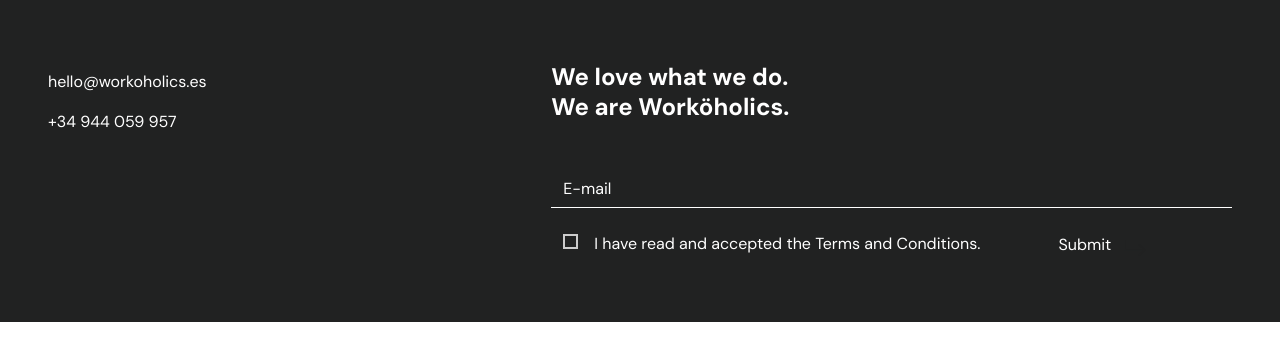
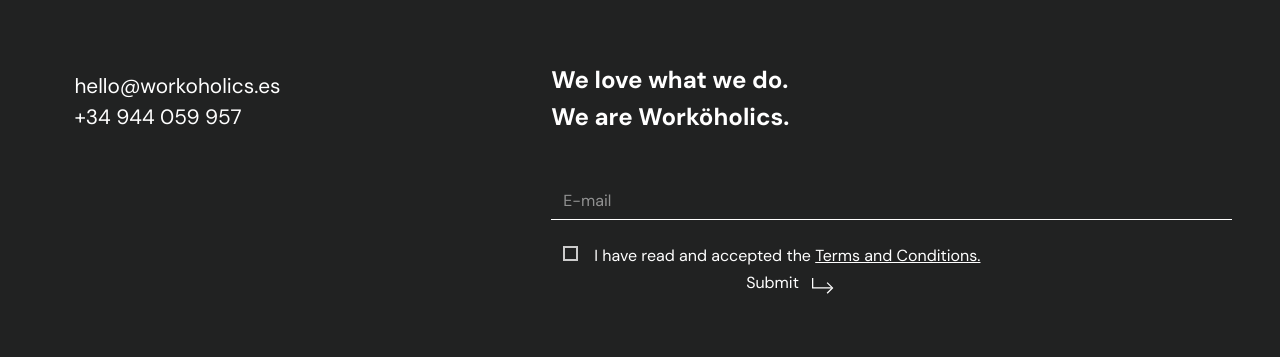
Before and after one commit to andreabr4/prueba_workoholics, a React (Vite) app: page / in a window 1280 px wide. Shown: the part 2597-2954 px from the top of the page. Before the commit the page ends 2919 px from the top, so only its background shows below. Built offline with nearby package versions, Linux system fonts and the light colour scheme.

Commit message:
Finish footer + include some effects on hover + create first keyframe

```diff
--- /dev/null
+++ b/src/_keyframes.scss
@@ -0,0 +1,5 @@
+  @keyframes shake {
+    0%, 100% { transform: translateX(0); }
+    25% { transform: translateX(-5px); }
+    75% { transform: translateX(5px); }
+  }
--- a/src/components/Footer.tsx
+++ b/src/components/Footer.tsx
@@ -4,8 +4,12 @@
       <div className="container-fluid footer-container p-5" >
         <div className="row mt-4">
           <div className="col-5 contact-information">
-            <p>hello@workoholics.es</p>
-            <p>+34 944 059 957</p>
+            <div className="row">
+            <a href="mailto:hello@workoholics.es">hello@workoholics.es</a>
+            </div>
+            <div className="row">
+            <a href="tel:+34 944 059 957">+34 944 059 957</a>
+            </div>
           </div>
 
           <div className="col-7">
@@ -33,7 +37,8 @@
                     id="privacy"
                   />
                   <label className="form-check-label ms-3" htmlFor="privacy">
-                    I have read and accepted the Terms and Conditions.
+                    {"I have read and accepted the "}
+                    <a href="" className="privacy-link">Terms and Conditions.</a>
                   </label>
                   </div>
                   <div className="col-auto ms-5">
@@ -46,12 +51,12 @@
                   >
                     <path
                       d="M1 0v15.5h29.808"
-                      className="black-stroke"
+                      className="white-stroke"
                       stroke-width="2"
                     ></path>
                     <path
                       d="M23.654 7.154L32 15.5l-8.346 8.346"
-                      className="black-stroke"
+                      className="white-stroke"
                       stroke-width="2"
                     ></path>
                   </svg>
--- a/src/style.scss
+++ b/src/style.scss
@@ -1,5 +1,6 @@
 @import "./variables";
 @import "./mixins";
+@import "./keyframes";
 @import "../node_modules/bootstrap/scss/bootstrap.scss";
 
 body {
@@ -18,10 +19,15 @@
 .navbarMenu {
   @include content-right;
   width: 100%;
+
+  span{
+    transition: opacity 0.3s;
+    &:hover {
+      opacity: 0.6;
+      color: $primary-color;
+    }
+  }
 }
-
-
-
 
 .title-mug {
   position: absolute;
@@ -60,7 +66,7 @@
 
 .title_container {
   display: flex;
-  position:relative;
+  position: relative;
   flex-direction: column;
   width: 95vw;
   @include no-horizontal-overflow;
@@ -74,6 +80,11 @@
   p {
     transform: rotate(90deg);
   }
+
+    &:hover {
+      animation: shake 0.5s ease;
+    }
+
 }
 
 .contact-line {
@@ -103,8 +114,8 @@
   font-size: 1.7rem;
 }
 
-.tshirt-information{
-margin-top: -53vh;
+.tshirt-information {
+  margin-top: -53vh;
 }
 
 .tshirt-title {
@@ -147,11 +158,11 @@
   background: none;
   border: none;
 
-  p{
+  p {
     margin-right: 1rem;
   }
 
-  svg{
+  svg {
     height: 1em;
     width: auto;
     margin-top: -1.5vh;
@@ -174,30 +185,37 @@
   }
 }
 
-.black-stroke{
+.black-stroke {
   stroke: $secondary-color;
 }
 
-.footer-container{
+.footer-container {
   background-color: $secondary-color;
   z-index: 10;
 }
 
-.contact-information{
+.contact-information {
   @include font-white;
+  font-size: 1.3rem;
+  padding-left: 3vw;
+
+  a {
+    @include color-inherit;
+    text-decoration: none;
+  }
 }
 
-.footer-slogan{
+.footer-slogan {
   @include bold-font;
   @include font-white;
-  line-height: 0.6em;
-  font-size: 1.5em;
+  line-height: 1.3rem;
+  font-size: 1.5rem;
   margin-bottom: 7vh;
 }
 
-.footer-form{
+.footer-form {
   @include font-white;
-  border-bottom:  0.1vh solid #FFF;
+  border-bottom: 0.1vh solid #fff;
   background: none;
   border-top: none;
   border-left: none;
@@ -206,10 +224,18 @@
 
   &::placeholder {
     @include font-white;
+    opacity: 0.5;
+  }
+
+  &:focus {
+    @include font-white;
+    border-bottom-color: $primary-color;
+    background: none;
+    box-shadow: none;
   }
 }
 
-.form-check-privacy{
+.form-check-privacy {
   -webkit-appearance: none;
   -moz-appearance: none;
   appearance: none;
@@ -220,24 +246,45 @@
   transition: background-color 0.2s, border-color 0.2s;
 }
 
-.form-check-label{
+.form-check-label {
   @include font-white;
 }
 
-.form-check-privacy:checked{
+.form-check-privacy:checked {
   background-color: $primary-color;
-
 }
 
-.footer-submit-btn{
+.privacy-link {
+  @include color-inherit;
+}
+
+.form-check-label a:hover {
+  color: $primary-color;
+  text-decoration: none;
+}
+
+.footer-submit-btn {
   @include font-white;
   background: none;
   border: none;
+  margin-left: 11vw;
+  transition: transform 0.3s;
 
-  svg{
-    height: 1em;
+
+  svg {
+    height: 1rem;
     width: auto;
     margin-left: 1vw;
     margin-top: 0.5vh;
+    transition: transform 0.3s;
   }
 }
+
+.white-stroke {
+  stroke: #fff;
+  transition: transform 0.3s;
+}
+
+.footer-submit-btn:hover {
+  transform: scale(1.05);
+}
```
Also changed, not shown: src/_mixins.scss (+15 -11 lines), src/style.css, 1 other file (tests, documents, lock files or other folders).
